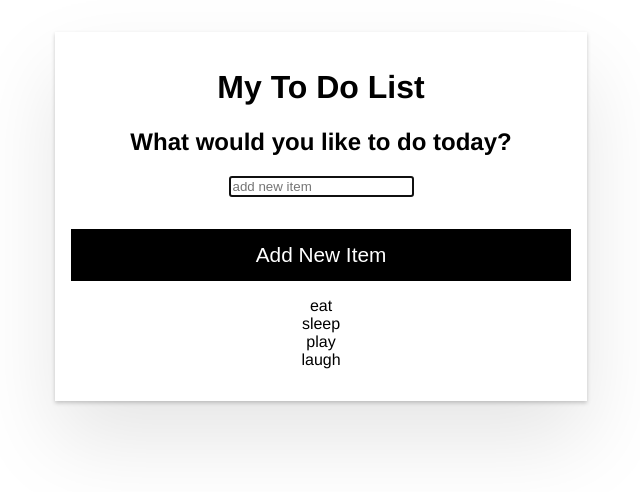
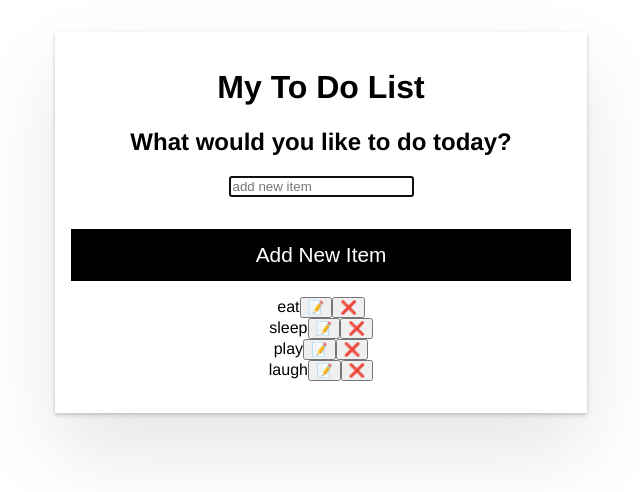
Before and after one commit to AdamKappa/TodoList, an Angular app: page / in a window 1280 px wide. Shown: the top 492 px of the page, without its empty margins (319-959 px from the left). Built offline with nearby package versions, Linux system fonts and the light colour scheme.

Commit message:
add itemComponent + delete Item functionality

```diff
--- a/src/app/app.component.html
+++ b/src/app/app.component.html
@@ -22,6 +22,8 @@
   />
   <ul>
   <button class="btn-primary" (click)="addItem(newItem.value)">Add New Item</button>
-    <li *ngFor="let item of getItems()">{{item.description}}</li>
+    <li *ngFor="let item of getItems()">
+    <app-item [myItem]="item" (removeEvent)=removeItem($event)></app-item>
+  </li>
   </ul>
 </div>
--- a/src/app/app.component.ts
+++ b/src/app/app.component.ts
@@ -1,17 +1,20 @@
 import { Component } from '@angular/core';
 import { CommonModule} from '@angular/common';
+import { ItemComponent } from './item/item.component';
+import { Item } from "./item"
+
 
 @Component({
   selector: 'app-root',
   standalone: true,
-  imports: [CommonModule],
+  imports: [CommonModule, ItemComponent],
   templateUrl: './app.component.html',
   styleUrl: './app.component.css'
 })
 export class AppComponent {
   title = "TodoList app";
+  filter: "all" | "active" | "done" = "all";
 
-  filter: "all" | "active" | "done" = "all";
 
   allItems = [
     { description: "eat", done: true },
@@ -33,4 +36,10 @@ export class AppComponent {
     this.allItems.push(newItem);
   }
 
+  removeItem(data: Item) {
+    //removes 1 item, starting from data's index on allItems array->this.allItems.indexOf(data)
+    //ATTENSION!! its sPlice() not slice()
+    this.allItems.splice(this.allItems.indexOf(data), 1);
+  }
+
 }
--- /dev/null
+++ b/src/app/item/item.component.html
@@ -0,0 +1,5 @@
+<div>
+    <span>{{myItem.description}}</span>
+    <button>📝</button>
+    <button (click)="deleteItem(myItem)">❌</button>
+</div>
--- /dev/null
+++ b/src/app/item/item.component.ts
@@ -0,0 +1,33 @@
+import { Component, Input, Output, EventEmitter } from '@angular/core';
+import { Item } from "../item";
+
+
+@Component({
+  selector: 'app-item',
+  standalone: true,
+  imports: [],
+  templateUrl: './item.component.html',
+  styleUrl: './item.component.css'
+})
+export class ItemComponent {
+  /**
+   * Note: The ! in the class's property declaration is called a definite assignment assertion.
+   * This operator tells Typescript that the item field is always initialized
+   * and not undefined, even when TypeScript cannot tell from the
+   * constructor's definition. If this operator is not included in your code
+   * and you have strict TypeScript compilation settings,
+   * the app will fail to compile.
+   */
+  @Input() myItem!: Item;//this line says I'm gonna have a incomming property with name myItem and type Item (as setted on item.ts which I import first)
+
+  /**
+   * we have to emit the button click event from itemComponent to parent(AppComponent)
+   */
+  @Output() removeEvent = new EventEmitter<Item>();
+  //
+  deleteItem(data: Item) {
+    console.log("deleting event on ItemComponent");
+    this.removeEvent.emit(data);
+  }
+
+}
```
Also changed, not shown: src/app/item/item.component.css (added), 1 other file (tests, documents, lock files or other folders).
